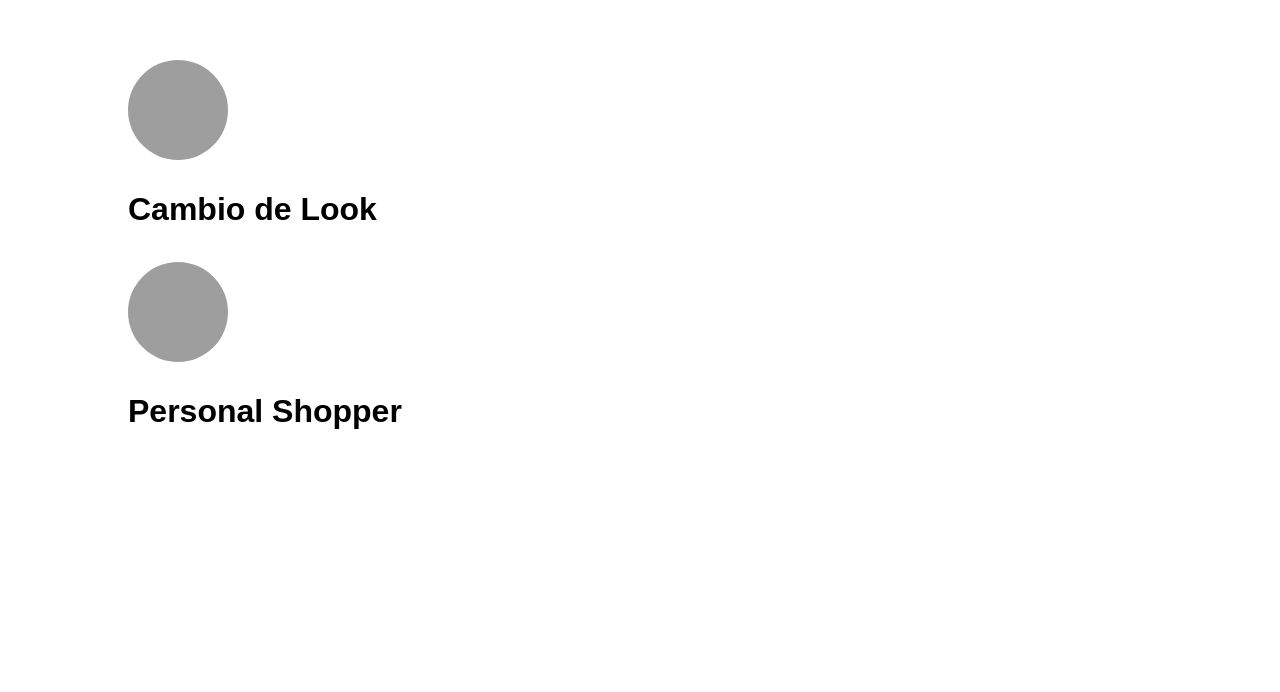
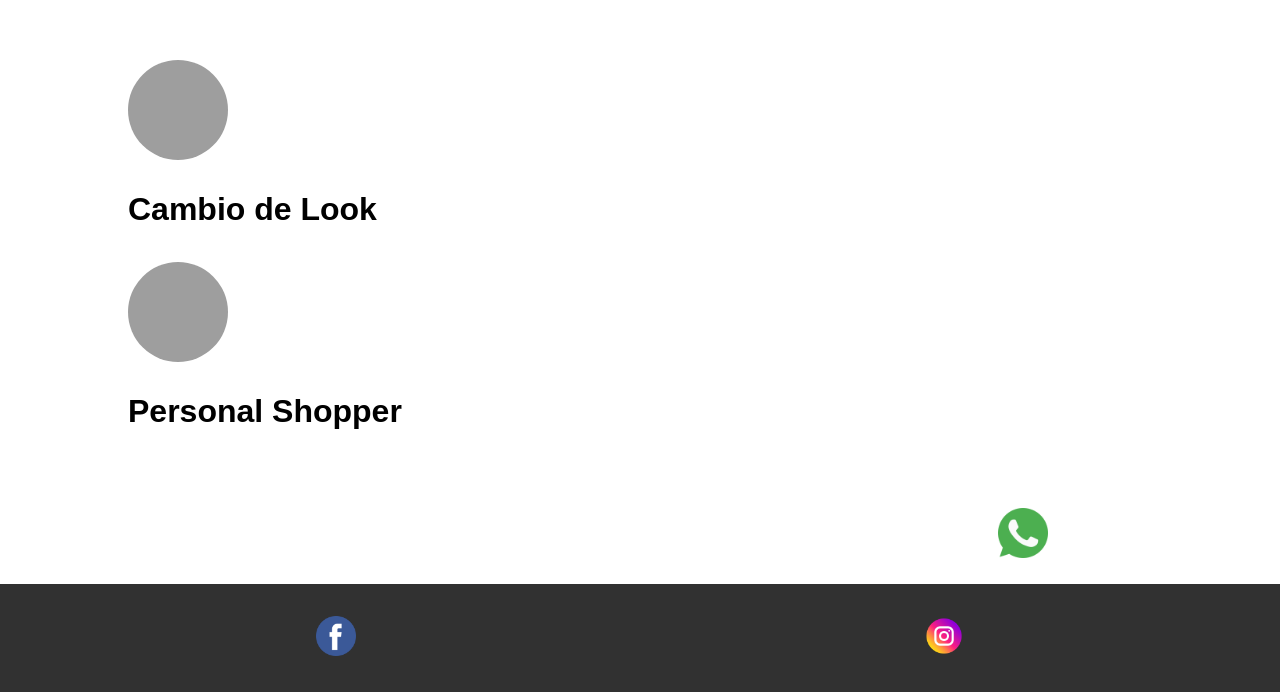
Before and after one commit to Gracciangel/guajardo_app, a website: page index.html in a window 1280 px wide. Shown: the part 222-914 px from the top of the page. Before the commit the page ends 806 px from the top, so only its background shows below. Drawn offline with Linux system fonts and the light colour scheme; grey boxes are pictures that could not be loaded.

Commit message:
links in proof

```diff
--- a/index.html
+++ b/index.html
@@ -27,6 +27,12 @@
      <h2>Personal Shopper</h2>
      </div>
     </div>
-
+    <div class="whatsapp">
+        <a href="https://wa.me/+5401160585896" target="_blank"><img src="./resources/img/whatsapp.png" alt=""></a>
+    </div>
+  <footer>
+    <a href="https://www.facebook.com/daniela.guajardo.16"><img src="./resources/img/facebook.png" alt=""></a>
+    <a href="https://www.instagram.com/daniela.asesoraimagen_producm/"><img src="./resources/img/instagram.png" alt=""></a>
+</footer>
 </body>
 </html>
--- a/style.css
+++ b/style.css
@@ -20,7 +20,23 @@ body{
     height: 300px;
     border-radius: 56%
 }
-
+footer{
+    display: flex;
+    background-color: rgba(0, 0, 0, 0.808);
+    padding: 2rem;
+    justify-content:space-around;
+}
+footer img{
+    width: 40px;
+    height: 40px;
+}
+/* whatsapp */
+.whatsapp img{
+     width: 50px;
+    height: 50px;
+    position: fixed;
+    margin:-76px 0px 0 78%;
+}
 
 @media(min-width:250px){
     .header{
```
Also changed, not shown: resources/img/facebook.png (added), resources/img/instagram.png (added), resources/img/whatsapp.png (added).
